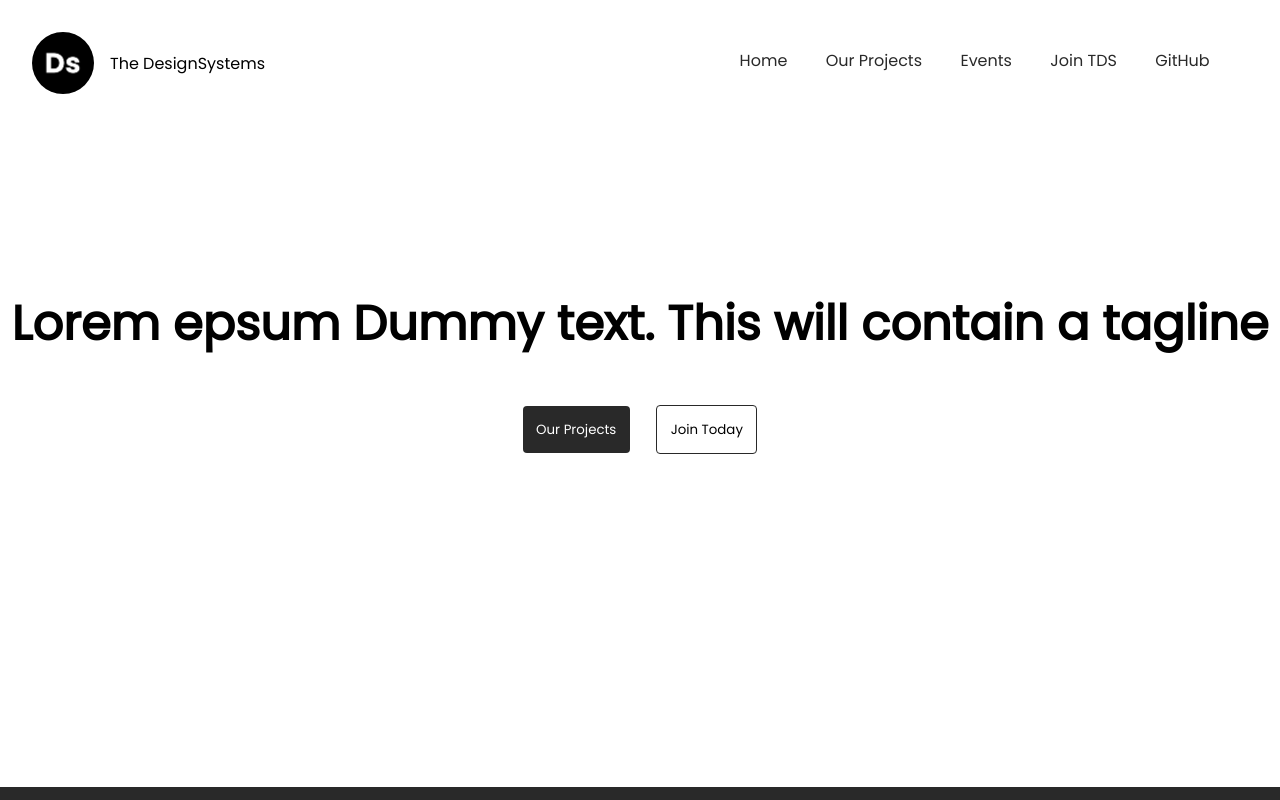
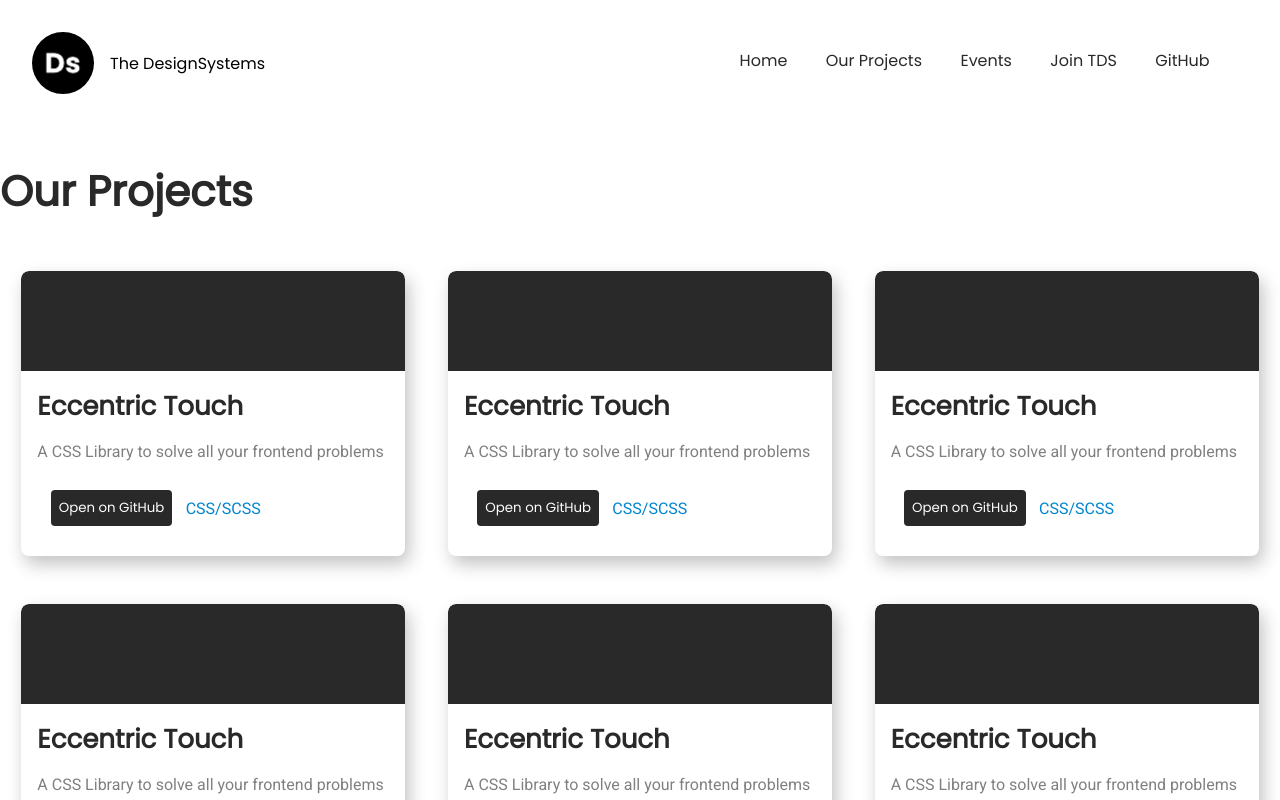
Before and after one commit to yashsehgal/designsystemsoss.github.io, a React (Create React App) app: page /community/projects in a window 1280 px wide. Shown: the top 800 px of the page. Built offline with nearby package versions, Linux system fonts and the light colour scheme.

Commit message:
Routes modified to BrowserRoutes from HashRouting for implementation only

```diff
--- a/src/App.js
+++ b/src/App.js
@@ -1,21 +1,21 @@
 
-// import Header from './components/Header';
-// import Footer from './components/Footer';
-// import Home from './pages/Home';
-// import Projects from './pages/Projects';
-// import { BrowserRouter as Router, Route } from "react-router-dom";
+import Header from './components/Header';
+import Footer from './components/Footer';
+import Home from './pages/Home';
+import Projects from './pages/Projects';
+import { BrowserRouter as Router, Route } from "react-router-dom";
 
-// function App() {
-//   return (
-//     <div className="App">
-//       <Header />
-//       <Router>
-//         <Route path="/community" exact component={Home} />
-//         <Route path="/community/projects" exact component={Projects} />
-//       </Router>
-//       <Footer />
-//     </div>
-//   );
-// }
+function App() {
+  return (
+    <div className="App">
+      <Header />
+      <Router>
+        <Route path="/community" exact component={Home} />
+        <Route path="/community/projects" exact component={Projects} />
+      </Router>
+      <Footer />
+    </div>
+  );
+}
 
-// export default App;
+export default App;
--- a/src/index.js
+++ b/src/index.js
@@ -3,25 +3,24 @@ import ReactDOM from 'react-dom';
 import Header from './components/Header';
 import Footer from './components/Footer';
 import Home from './pages/Home';
+import App from './App';
 import Projects from './pages/Projects';
 // import { BrowserRouter as Router, Route } from "react-router-dom";
 import reportWebVitals from './reportWebVitals';
-import { Route, Switch, HashRouter as Router } from 'react-router-dom'
+// import { Route, Switch, HashRouter as Router } from 'react-router-dom'
 
 
 ReactDOM.render(
   <React.StrictMode>
-    <Header />
+    {/* <Header />
     <Router basename={process.env.PUBLIC_URL}>
       <Switch>
         <Route exact path="/" component={Home} />
-        <Route exact path="/community/projects/#/" exact component={Projects} />
-
-        {/* Setting up the 404 page on GitHub Pages */}
-        {/* <Route component={PageNotFound} status={404} /> */}
+        <Route exact path="/?id=projects/#/" exact component={Projects} />
       </Switch>
     </Router>
-    <Footer />
+    <Footer /> */}
+    <App />
   </React.StrictMode>,
   document.getElementById('root')
 );
--- a/src/pages/Home.js
+++ b/src/pages/Home.js
@@ -30,6 +30,126 @@ const Home = () => {
         <div className="home-about-container-right">
           {/* Code for the Illustration here */}
         </div>
+      </div>  {/** Closing HomeAboutSection */}
+    </div>  {/** Closing HomeAboutContainer */}
+
+    {/* Starting the OurProjects Section */}
+
+    <div className="home-projects-container">
+      <h3 className="page-headline">Our Projects</h3>
+      <div className="home-projects-slider-section">
+
+        <div className="home-project-cards-layer">
+
+          <div className="home-project-card" id="project-card-01">
+            <div className="project-image-container">
+                <img className="project-image" />
+              </div>
+
+            <div className="project-details-section">
+              <p className="project-name">Eccentric Touch</p>
+              <p className="project-desc">A CSS Library to solve all your frontend problems</p>
+
+              <div className="project-card-bottom-layer">
+                  <input type="button" id="project-button" className="PrimaryButton" value="Open on GitHub" />
+                <p className="project-tech-stack">
+                  CSS/SCSS
+                </p>
+              </div>
+            </div>
+          </div>
+          <div className="home-project-card" id="project-card-02">
+            <div className="project-image-container">
+                <img className="project-image" />
+              </div>
+
+            <div className="project-details-section">
+              <p className="project-name">Eccentric Touch</p>
+              <p className="project-desc">A CSS Library to solve all your frontend problems</p>
+
+              <div className="project-card-bottom-layer">
+                  <input type="button" id="project-button" className="PrimaryButton" value="Open on GitHub" />
+                <p className="project-tech-stack">
+                  CSS/SCSS
+                </p>
+              </div>
+            </div>
+          </div>
+          <div className="home-project-card" id="project-card-03">
+            <div className="project-image-container">
+                <img className="project-image" />
+              </div>
+
+            <div className="project-details-section">
+              <p className="project-name">Eccentric Touch</p>
+              <p className="project-desc">A CSS Library to solve all your frontend problems</p>
+
+              <div className="project-card-bottom-layer">
+                  <input type="button" id="project-button" className="PrimaryButton" value="Open on GitHub" />
+                <p className="project-tech-stack">
+                  CSS/SCSS
+                </p>
+              </div>
+            </div>
+          </div>
+        </div>
+
+        <div className="home-project-cards-layer">
+
+          <div className="home-project-card" id="project-card-04">
+            <div className="project-image-container">
+                <img className="project-image" />
+              </div>
+
+            <div className="project-details-section">
+              <p className="project-name">Eccentric Touch</p>
+              <p className="project-desc">A CSS Library to solve all your frontend problems</p>
+
+              <div className="project-card-bottom-layer">
+                  <input type="button" id="project-button" className="PrimaryButton" value="Open on GitHub" />
+                <p className="project-tech-stack">
+                  CSS/SCSS
+                </p>
+              </div>
+            </div>
+          </div>
+          <div className="home-project-card" id="project-card-05">
+            <div className="project-image-container">
+                <img className="project-image" />
+              </div>
+
+            <div className="project-details-section">
+              <p className="project-name">Eccentric Touch</p>
+              <p className="project-desc">A CSS Library to solve all your frontend problems</p>
+
+              <div className="project-card-bottom-layer">
+                  <input type="button" id="project-button" className="PrimaryButton" value="Open on GitHub" />
+                <p className="project-tech-stack">
+                  CSS/SCSS
+                </p>
+              </div>
+            </div>
+          </div>
+          <div className="home-project-card" id="project-card-06">
+            <div className="project-image-container">
+                <img className="project-image" />
+              </div>
+
+            <div className="project-details-section">
+              <p className="project-name">Eccentric Touch</p>
+              <p className="project-desc">A CSS Library to solve all your frontend problems</p>
+
+              <div className="project-card-bottom-layer">
+                  <input type="button" id="project-button" className="PrimaryButton" value="Open on GitHub" />
+                <p className="project-tech-stack">
+                  CSS/SCSS
+                </p>
+              </div>
+            </div>
+          </div>
+        </div>
+
+
       </div>
     </div>
 
--- a/src/pages/Projects.js
+++ b/src/pages/Projects.js
@@ -22,7 +22,7 @@ const Projects = () => {
             <p className="project-desc">A CSS Library to solve all your frontend problems</p>
 
             <div className="project-card-bottom-layer">
-              <input type="button" id="project-button" value="Open on GitHub" />
+              <input type="button" id="project-button" className="PrimaryButton" value="Open on GitHub" />
               <p className="project-tech-stack">
                 CSS/SCSS
               </p>
@@ -42,7 +42,7 @@ const Projects = () => {
             <p className="project-desc">A CSS Library to solve all your frontend problems</p>
 
             <div className="project-card-bottom-layer">
-              <input type="button" id="project-button" value="Open on GitHub" />
+                <input type="button" id="project-button" className="PrimaryButton" value="Open on GitHub" />
               <p className="project-tech-stack">
                 CSS/SCSS
               </p>
@@ -62,7 +62,7 @@ const Projects = () => {
             <p className="project-desc">A CSS Library to solve all your frontend problems</p>
 
             <div className="project-card-bottom-layer">
-              <input type="button" id="project-button" value="Open on GitHub" />
+                <input type="button" id="project-button" className="PrimaryButton" value="Open on GitHub" />
               <p className="project-tech-stack">
                 CSS/SCSS
               </p>
@@ -89,7 +89,7 @@ const Projects = () => {
             <p className="project-desc">A CSS Library to solve all your frontend problems</p>
 
             <div className="project-card-bottom-layer">
-              <input type="button" id="project-button" value="Open on GitHub" />
+                <input type="button" id="project-button" className="PrimaryButton" value="Open on GitHub" />
               <p className="project-tech-stack">
                 CSS/SCSS
               </p>
@@ -109,7 +109,7 @@ const Projects = () => {
             <p className="project-desc">A CSS Library to solve all your frontend problems</p>
 
             <div className="project-card-bottom-layer">
-              <input type="button" id="project-button" value="Open on GitHub" />
+                <input type="button" id="project-button" className="PrimaryButton" value="Open on GitHub" />
               <p className="project-tech-stack">
                 CSS/SCSS
               </p>
@@ -129,7 +129,7 @@ const Projects = () => {
             <p className="project-desc">A CSS Library to solve all your frontend problems</p>
 
             <div className="project-card-bottom-layer">
-              <input type="button" id="project-button" value="Open on GitHub" />
+                <input type="button" id="project-button" className="PrimaryButton" value="Open on GitHub" />
               <p className="project-tech-stack">
                 CSS/SCSS
               </p>
```
